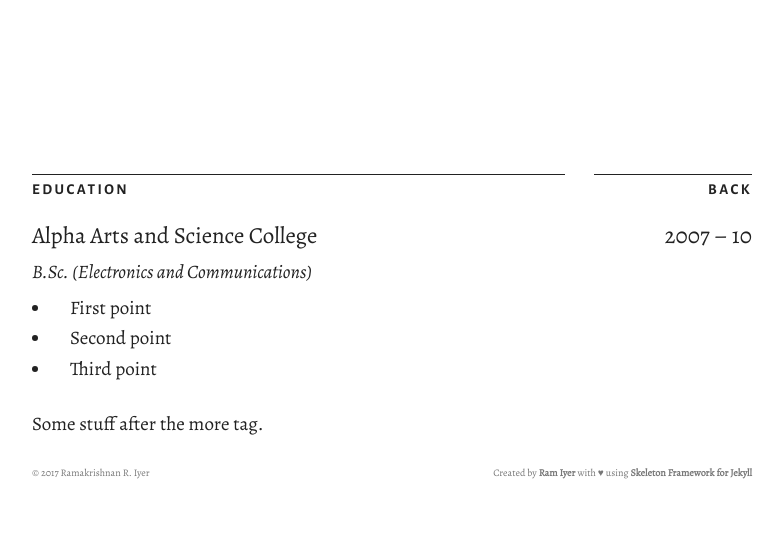
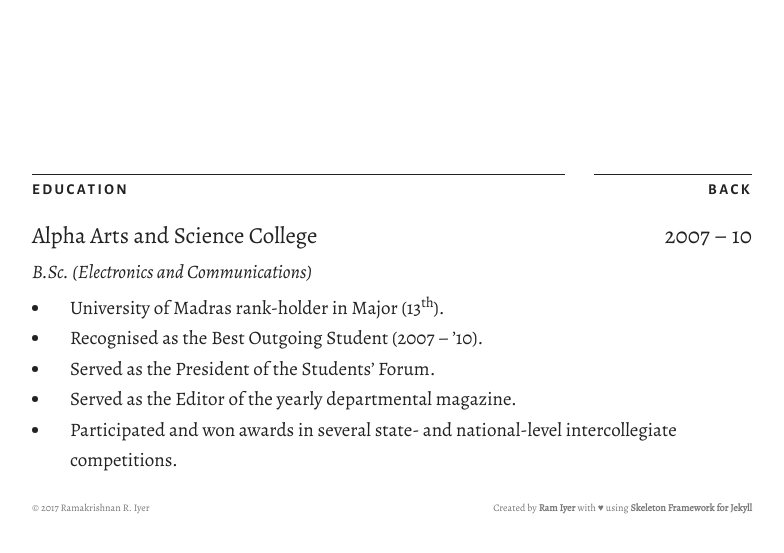
Before and after one commit to theramiyer/resume, a Jekyll site: the page built from _posts/2010-07-21-alpha-arts-and-science-college.md, in a window 1280 px wide. Shown: the top 553 px of the page, without its empty margins (248-1032 px from the left). Built offline with Jekyll 4.4.1, drawn with Linux system fonts in a browser that asks for light colours.

Commit message:
Modified posts to add real data

```diff
--- a/_posts/2010-07-21-alpha-arts-and-science-college.md
+++ b/_posts/2010-07-21-alpha-arts-and-science-college.md
@@ -7,10 +7,9 @@
 category: education
 ---
 
-- First point
-- Second point
-- Third point
-
+- University of Madras rank-holder in Major (13<sup>th</sup>).
+- Recognised as the Best Outgoing Student (2007 -- ’10).
+- Served as the President of the Students' Forum.
 <!--more-->
-
-Some stuff after the more tag.
+- Served as the Editor of the yearly departmental magazine.
+- Participated and won awards in several state- and national-level intercollegiate competitions.
```
Also changed, not shown: _posts/2017-07-22-birla-institute-of-technology-and-science.md (+3 -5 lines), _posts/2017-07-23-cognizant-technology-solutions-2010.md (added, +11 -0 lines), _posts/2017-07-23-cognizant-technology-solutions.md (+5 -6 lines).
